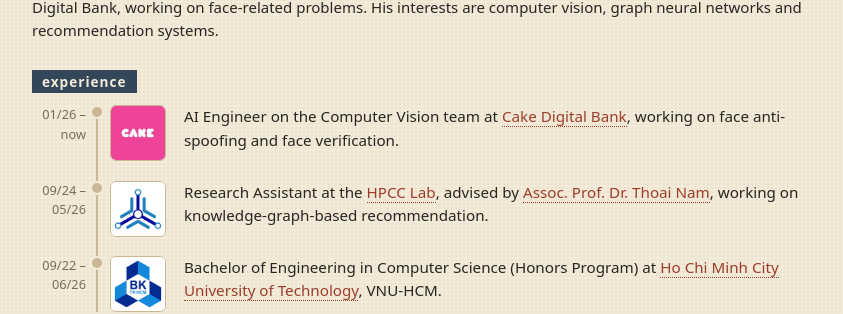
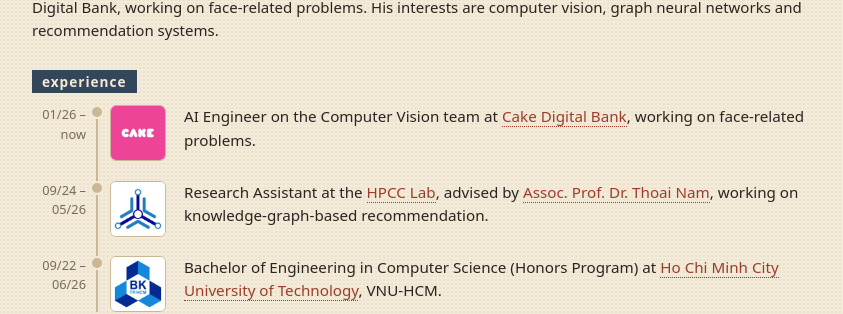
Before and after one commit to edithh81/edithh81.github.io, a Jekyll site: the page built from index.html, in a window 1280 px wide. Shown: the part 378-692 px from the top of the page, without its empty margins (218-1061 px from the left). Built offline with Jekyll 4.4.1, drawn with Linux system fonts in a browser that asks for light colours.

Commit message:
Simplify Cake affiliation description
Co-Authored-By: Claude Opus 5.5 <noreply@anthropic.com>

```diff
--- a/_data/affiliations.yml
+++ b/_data/affiliations.yml
@@ -9,7 +9,7 @@
   initials: CK
   desc: >
     AI Engineer on the Computer Vision team at <a href="https://cake.vn/">Cake Digital Bank</a>,
-    working on face anti-spoofing and face verification.
+    working on face-related problems.
 
 - org: HPCC Lab, HCMUT
   url: https://hpcc.hcmut.edu.vn/
```
